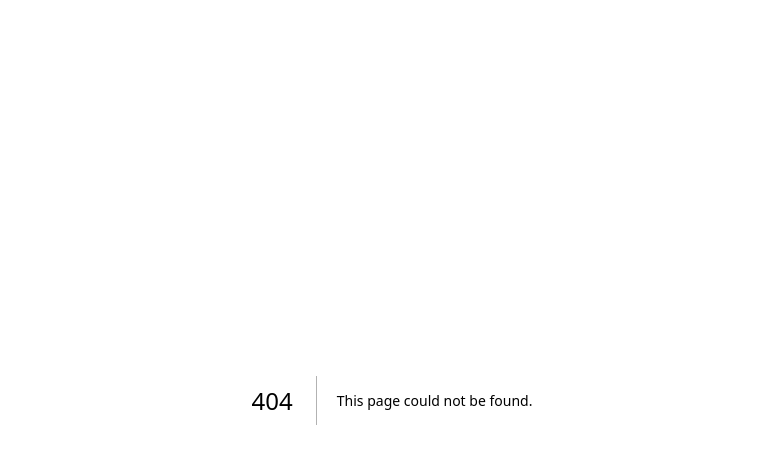
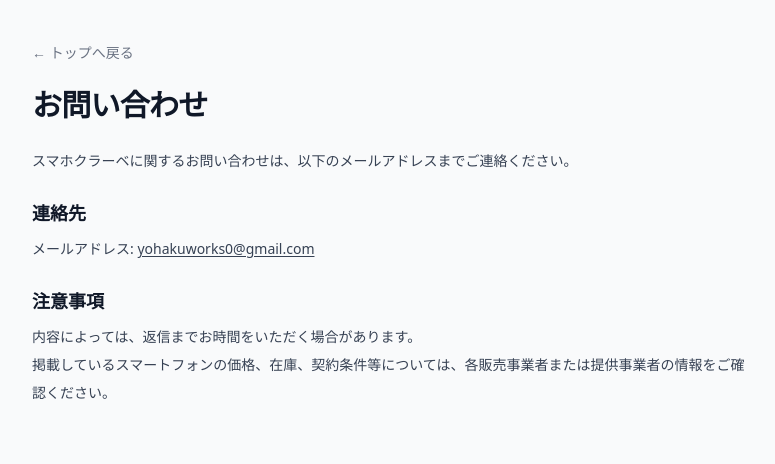
Before and after one commit to koyaaaan/sumaho-clarbe, a Next.js app: page /contact in a window 1280 px wide. Before the commit this address had no page. Shown: the top 464 px of the page, without its empty margins (248-1023 px from the left). Built offline with nearby package versions, Linux system fonts and the light colour scheme.

Commit message:
Add contact page

```diff
--- /dev/null
+++ b/app/contact/page.tsx
@@ -0,0 +1,53 @@
+import Link from "next/link";
+
+export const metadata = {
+  title: "お問い合わせ | スマホクラーベ",
+};
+
+export default function ContactPage() {
+  return (
+    <main className="mx-auto max-w-3xl px-4 py-10 sm:px-6">
+      <Link
+        href="/"
+        className="mb-6 inline-flex text-sm text-gray-500 underline-offset-2 hover:underline dark:text-gray-400"
+      >
+        ← トップへ戻る
+      </Link>
+
+      <h1 className="mb-6 text-3xl font-bold tracking-tight text-gray-900 dark:text-gray-100">
+        お問い合わせ
+      </h1>
+
+      <div className="space-y-6 text-sm leading-7 text-gray-700 dark:text-gray-300">
+        <p>
+          スマホクラーベに関するお問い合わせは、以下のメールアドレスまでご連絡ください。
+        </p>
+
+        <section>
+          <h2 className="mb-2 text-lg font-semibold text-gray-900 dark:text-gray-100">
+            連絡先
+          </h2>
+          <p>
+            メールアドレス:{" "}
+            <a
+              href="mailto:yohakuworks0@gmail.com"
+              className="underline underline-offset-2 hover:opacity-80"
+            >
+              yohakuworks0@gmail.com
+            </a>
+          </p>
+        </section>
+
+        <section>
+          <h2 className="mb-2 text-lg font-semibold text-gray-900 dark:text-gray-100">
+            注意事項
+          </h2>
+          <p>内容によっては、返信までお時間をいただく場合があります。</p>
+          <p>
+            掲載しているスマートフォンの価格、在庫、契約条件等については、各販売事業者または提供事業者の情報をご確認ください。
+          </p>
+        </section>
+      </div>
+    </main>
+  );
+}
--- a/app/page.tsx
+++ b/app/page.tsx
@@ -256,13 +256,20 @@ export default function Home() {
            {/* フッター */}
            <footer className="mt-12 border-t border-gray-200 py-6 text-center text-xs text-gray-400 dark:border-gray-800">
         <p>スマホクラーベ — スマートフォン スペック比較 | データは各メーカー公式サイトに基づく</p>
-  <div className="mt-2">
+        <div className="mt-2 flex items-center justify-center gap-3">
           <a
             href="/privacy"
             className="text-gray-500 underline-offset-2 hover:underline dark:text-gray-400"
           >
             プライバシーポリシー
           </a>
+          <span className="text-gray-300 dark:text-gray-700">/</span>
+          <a
+            href="/contact"
+            className="text-gray-500 underline-offset-2 hover:underline dark:text-gray-400"
+          >
+            お問い合わせ
+          </a>
         </div>
       </footer>
     </div>
```
Lines whose indentation alone changed are shown as unchanged.
